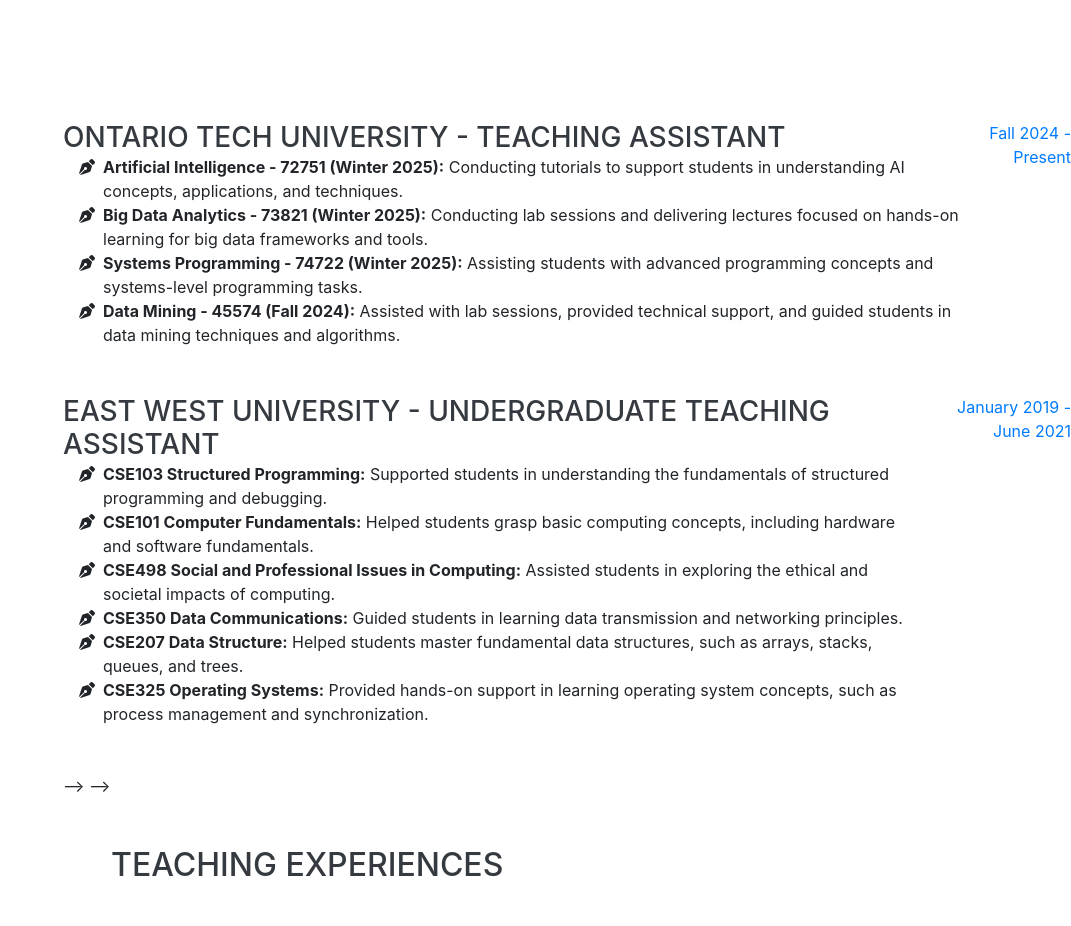
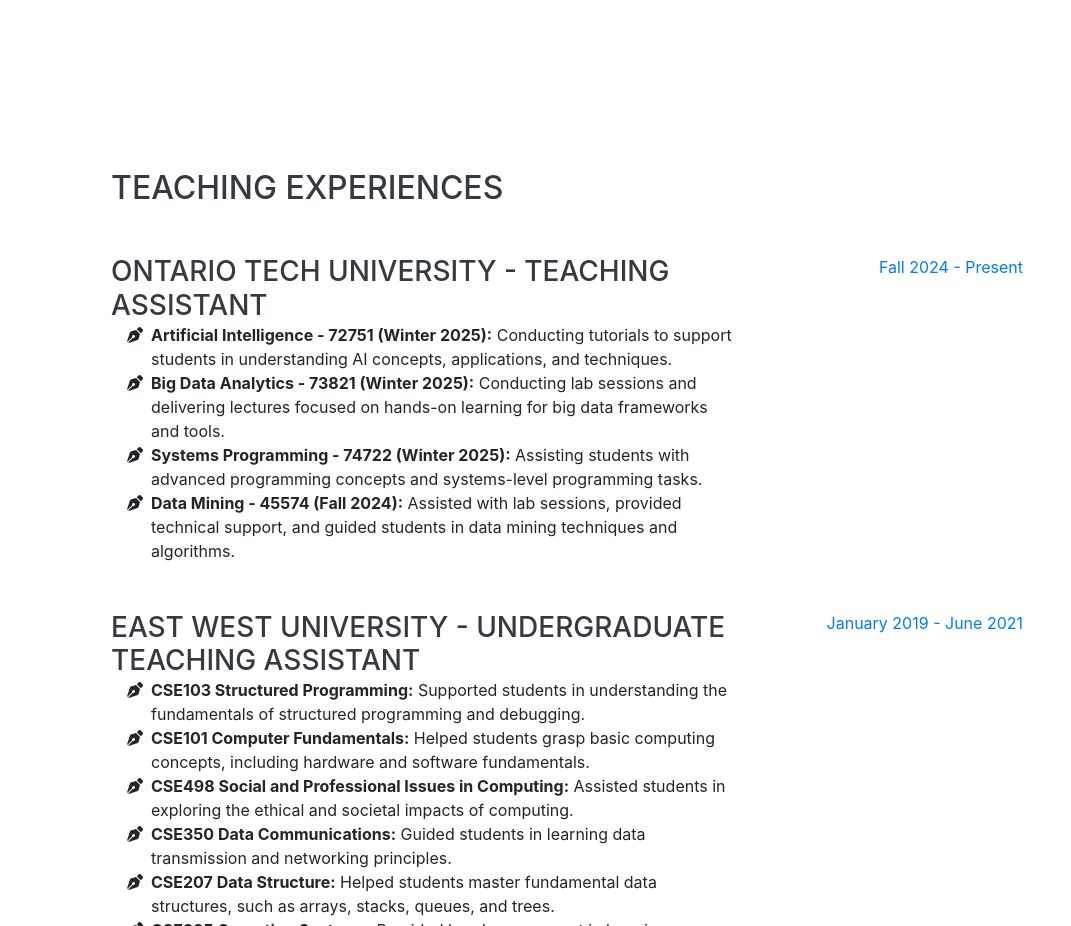
Before and after one commit to SadbinShakil/sakilsarker, a website with bundled scripts: page index.html in a window 1280 px wide. Shown: the part 1480-2406 px from the top of the page, without its empty margins (209-1280 px from the left). Built offline with nearby package versions, Linux system fonts and the light colour scheme; a web font is replaced by a local one.

Commit message:
Update index.html

```diff
--- a/index.html
+++ b/index.html
@@ -224,115 +224,6 @@
     </section>
 
 
-	<!-- <section class="resume-section p-3 p-lg-5 d-flex align-items-center" id="teaching">
-<!-- <section class="resume-section p-3 p-lg-5 d-flex align-items-center" id="teaching">
-  <div class="w-100">
-    <h2 class="mb-5">Teaching Experiences</h2>
-
-    <!-- Ontario Tech University -->
-    <div class="resume-item d-flex flex-column flex-md-row justify-content-between mb-5">
-      <div class="resume-content">
-        <h3 class="mb-0">Ontario Tech University - Teaching Assistant</h3>
-        <ul class="fa-ul mb-0">
-          <li>
-            <i class="fa-li fas fa-pen-nib"></i>
-            <b>Artificial Intelligence - 72751 (Winter 2025):</b> Conducting tutorials to support students in understanding AI concepts, applications, and techniques.
-          </li>
-          <li>
-            <i class="fa-li fas fa-pen-nib"></i>
-            <b>Big Data Analytics - 73821 (Winter 2025):</b> Conducting lab sessions and delivering lectures focused on hands-on learning for big data frameworks and tools.
-          </li>
-          <li>
-            <i class="fa-li fas fa-pen-nib"></i>
-            <b>Systems Programming - 74722 (Winter 2025):</b> Assisting students with advanced programming concepts and systems-level programming tasks.
-          </li>
-          <li>
-            <i class="fa-li fas fa-pen-nib"></i>
-            <b>Data Mining - 45574 (Fall 2024):</b> Assisted with lab sessions, provided technical support, and guided students in data mining techniques and algorithms.
-          </li>
-        </ul>
-      </div>
-      <div class="resume-date text-md-right">
-        <span class="text-primary">Fall 2024 - Present</span>
-      </div>
-    </div>
-
-    <!-- East West University -->
-    <div class="resume-item d-flex flex-column flex-md-row justify-content-between mb-5">
-      <div class="resume-content">
-        <h3 class="mb-0">East West University - Undergraduate Teaching Assistant</h3>
-        <ul class="fa-ul mb-0">
-          <li>
-            <i class="fa-li fas fa-pen-nib"></i>
-            <b>CSE103 Structured Programming:</b> Supported students in understanding the fundamentals of structured programming and debugging.
-          </li>
-          <li>
-            <i class="fa-li fas fa-pen-nib"></i>
-            <b>CSE101 Computer Fundamentals:</b> Helped students grasp basic computing concepts, including hardware and software fundamentals.
-          </li>
-          <li>
-            <i class="fa-li fas fa-pen-nib"></i>
-            <b>CSE498 Social and Professional Issues in Computing:</b> Assisted students in exploring the ethical and societal impacts of computing.
-          </li>
-          <li>
-            <i class="fa-li fas fa-pen-nib"></i>
-            <b>CSE350 Data Communications:</b> Guided students in learning data transmission and networking principles.
-          </li>
-          <li>
-            <i class="fa-li fas fa-pen-nib"></i>
-            <b>CSE207 Data Structure:</b> Helped students master fundamental data structures, such as arrays, stacks, queues, and trees.
-          </li>
-          <li>
-            <i class="fa-li fas fa-pen-nib"></i>
-            <b>CSE325 Operating Systems:</b> Provided hands-on support in learning operating system concepts, such as process management and synchronization.
-          </li>
-        </ul>
-      </div>
-      <div class="resume-date text-md-right">
-        <span class="text-primary">January 2019 - June 2021</span>
-      </div>
-    </div>
-
-  </div>
-</section> -->
-
-    </section> -->
-
-<!--     <section class="resume-section p-3 p-lg-5 d-flex align-items-center" id="teaching">
-      <div class="w-100">
-        <h2 class="mb-5">Teaching Experiences</h2>
-
-        <div class="resume-item d-flex flex-column flex-md-row justify-content-between mb-5">
-          <div class="resume-content">
-            <h3 class="mb-0">Ontario Tech University - Teaching Assistant</h3>
-            <ul class="fa-ul mb-0">
-              <li><i class="fa-li fas fa-pen-nib"></i>Data Mining - 45574: Assisted with the instruction of an undergraduate-level Data Mining course, including conducting lab sessions, providing support to students, and helping them understand key concepts in data analysis.</li>
-            </ul>
-          </div>
-          <div class="resume-date text-md-right">
-            <span class="text-primary">Sept 2024 - Present</span>
-          </div>
-        </div>
-
-        <div class="resume-item d-flex flex-column flex-md-row justify-content-between mb-5">
-          <div class="resume-content">
-            <h3 class="mb-0">East West University - Undergraduate Teaching Assistant</h3>
-            <ul class="fa-ul mb-0">
-              <li><i class="fa-li fas fa-pen-nib"></i>CSE103 Structured Programming</li>
-              <li><i class="fa-li fas fa-pen-nib"></i>CSE101 Computer Fundamentals</li>
-              <li><i class="fa-li fas fa-pen-nib"></i>CSE498 Social and Professional Issues in Computing</li>
-              <li><i class="fa-li fas fa-pen-nib"></i>CSE350 Data Communications</li>
-              <li><i class="fa-li fas fa-pen-nib"></i>CSE207 Data Structure</li>
-              <li><i class="fa-li fas fa-pen-nib"></i>CSE325 Operating Systems</li>
-            </ul>
-          </div>
-          <div class="resume-date text-md-right">
-            <span class="text-primary">January 2019 - June 2021</span>
-          </div>
-        </div>
-
-      </div>
-    </section> -->
 
 	<section class="resume-section p-3 p-lg-5 d-flex align-items-center" id="teaching">
   <div class="w-100">
```
